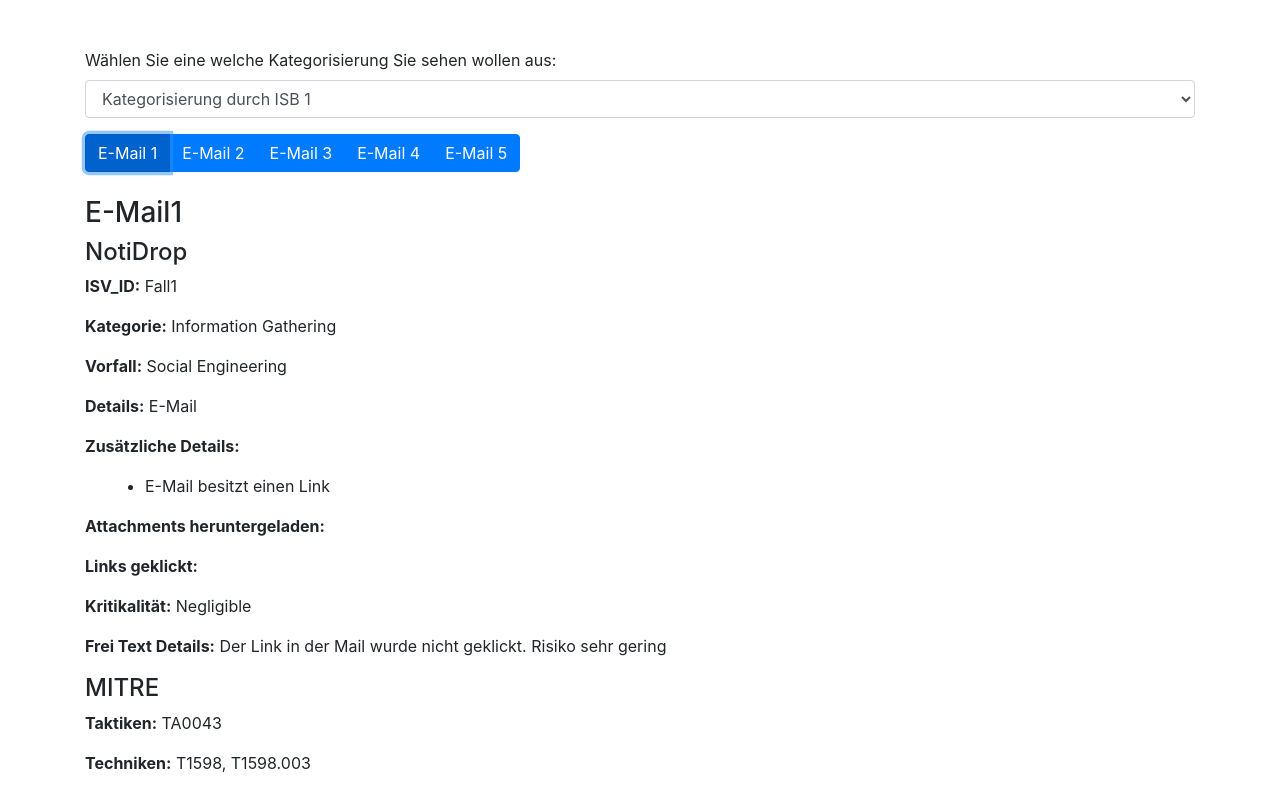
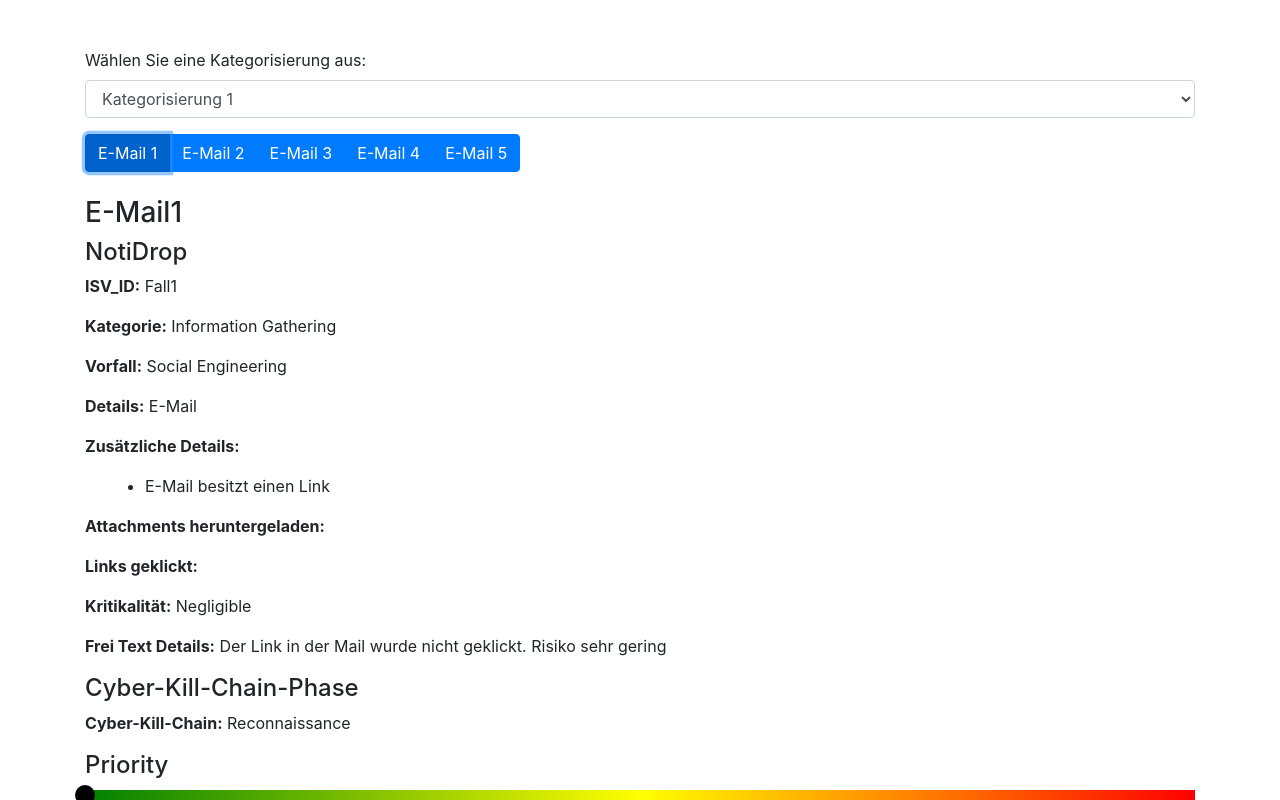
Before and after one commit to VeselinPetkovUni/ShowCat, a plain HTML site: page index.html in a window 1280 px wide. Both pictures are taken after a click on the label "E-Mail 1". Shown: the top 800 px of the page. Drawn offline with nearby package versions, Linux system fonts and the light colour scheme.

Commit message:
Update index.html

```diff
--- a/index.html
+++ b/index.html
@@ -14,15 +14,32 @@
             list-style-type: disc;
             margin-left: 20px;
         }
+        .priority-scale {
+            width: 100%;
+            height: 20px;
+            background: linear-gradient(to right, green, yellow, red);
+            position: relative;
+            margin-top: 10px;
+            margin-bottom: 10px;
+        }
+        .priority-indicator {
+            width: 20px;
+            height: 20px;
+            background: black;
+            border-radius: 50%;
+            position: absolute;
+            top: -5px; /* Adjust position to center the circle */
+            transform: translateX(-50%);
+        }
     </style>
 </head>
 <body>
     <div class="container my-5">
         <div class="form-group">
-            <label for="jsonDropdown">Wählen Sie eine welche Kategorisierung Sie sehen wollen aus:</label>
+            <label for="jsonDropdown">Wählen Sie eine Kategorisierung aus:</label>
             <select class="form-control" id="jsonDropdown">
-                <option value="kategorisierung1.json">Kategorisierung durch ISB 1</option>
-                <option value="kategorisierung2.json">Kategorisierung durch ISB 2</option>
+                <option value="Kategorisierung1.json">Kategorisierung 1</option>
+                <option value="Kategorisierung2.json">Kategorisierung 2</option>
             </select>
         </div>
 
@@ -53,8 +70,6 @@
     <script src="https://stackpath.bootstrapcdn.com/bootstrap/4.5.2/js/bootstrap.min.js"></script>
     <script>
         document.addEventListener("DOMContentLoaded", function () {
-            let emailsData = {};
-            let newEmailsData = {};
             let currentData = {};
 
             function fetchData(file) {
@@ -64,6 +79,23 @@
                         currentData = data;
                         renderEmailData(currentData);
                     });
+            }
+
+            function getPriorityPosition(priority) {
+                switch (priority) {
+                    case "Priority 1":
+                        return "100%";
+                    case "Priority 2":
+                        return "75%";
+                    case "Priority 3":
+                        return "50%";
+                    case "Priority 4":
+                        return "25%";
+                    case "Priority 5":
+                        return "0%";
+                    default:
+                        return "0%";
+                }
             }
 
             function renderEmailData(data) {
@@ -77,6 +109,8 @@
 
                     const notidrop = data[email].NotiDrop;
                     const mitre = data[email].MITRE;
+
+                    const priorityPosition = getPriorityPosition(data[email].Priority);
 
                     emailSection.innerHTML = `
                         <div class="email-title"><h3>${email}</h3></div>
@@ -95,6 +129,16 @@
                                 <p><strong>Frei Text Details:</strong> ${notidrop.freetextDetails}</p>
                             </div>
                         </div>
+                        <div class="notidrop">
+                            <h4>Cyber-Kill-Chain-Phase</h4>
+                            <p><strong>Cyber-Kill-Chain:</strong> ${data[email]["Cyber-Kill-Chain"]}</p>
+                            <h4>Priority</h4>
+                            <div class="priority-scale">
+                                <div class="priority-indicator" style="left: ${priorityPosition};"></div>
+                            </div>
+                            <p><strong>Priority Score:</strong> ${data[email]["Priority Score"]}</p>
+                            <p><strong>Priority:</strong> ${data[email].Priority}</p>
+                        </div>
                         <div class="mitre">
                             <h4>MITRE</h4>
                             <div class="details">
@@ -111,7 +155,7 @@
                 emailSections.forEach(section => section.style.display = 'none');
             }
 
-            fetchData('kategorisierung1.json');
+            fetchData('Kategorisierung1.json');
 
             document.getElementById('jsonDropdown').addEventListener('change', function () {
                 fetchData(this.value);
```
